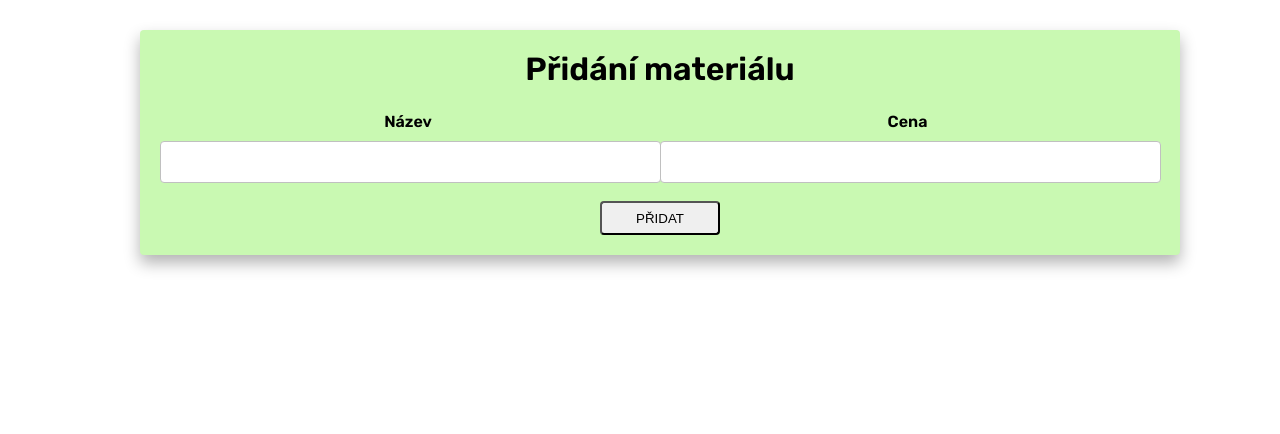
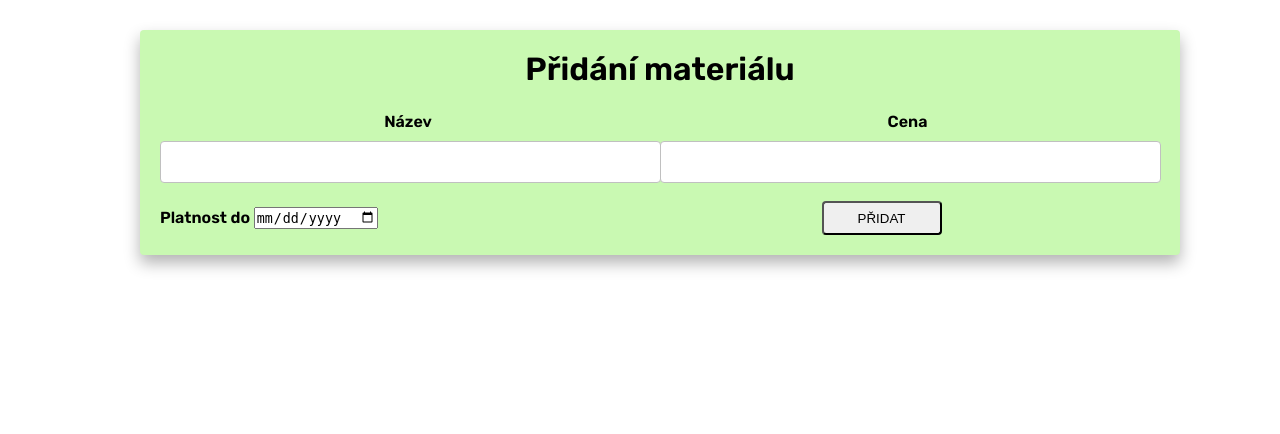
Before and after one commit to v-kollar/junkyard-website, a Flask app: template src/templates/add_material.jinja2 in a window 1280 px wide. Shown: the part 81-515 px from the top of the page. Run offline with Flask 2, Linux system fonts and the light colour scheme; the template is opened without the code that fills it, so the values that code supplies are empty.

Commit message:
Přidáno pole pro výběr data

```diff
--- a/src/templates/add_material.jinja2
+++ b/src/templates/add_material.jinja2
@@ -23,6 +23,8 @@
             <input type="text" name="price" class="form-control" required maxlength="32">
         </div>
 
+        <label>Platnost do</label>
+        <input type="date" id="date-until" name="date-until" required>
 
         <input type="submit" class="btn" value="Přidat">
 
```
